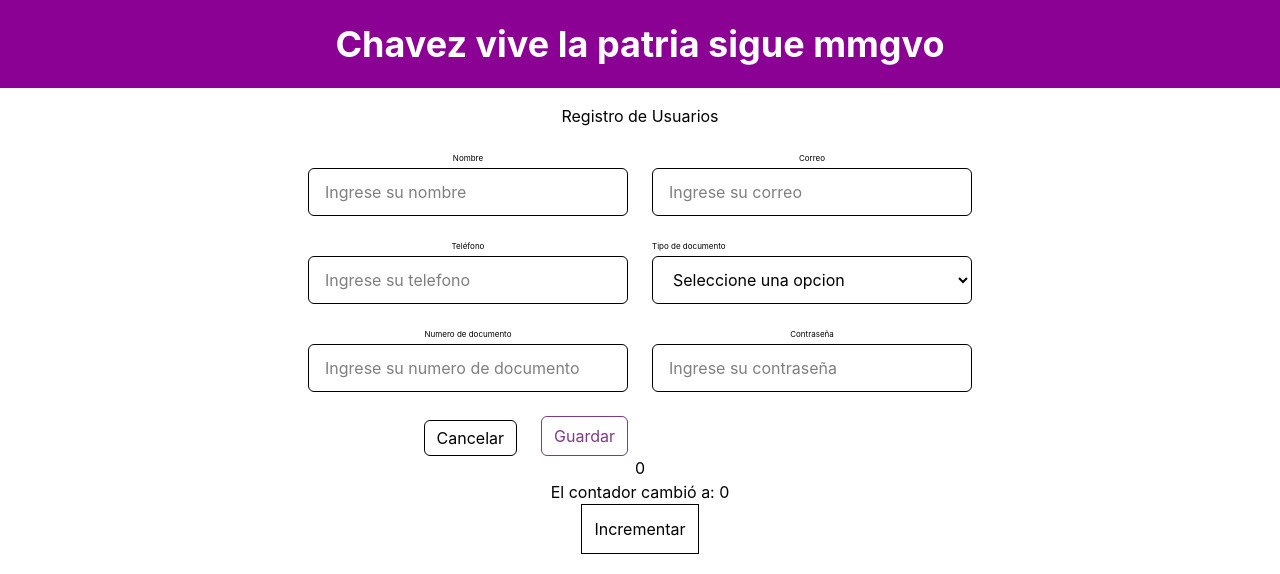
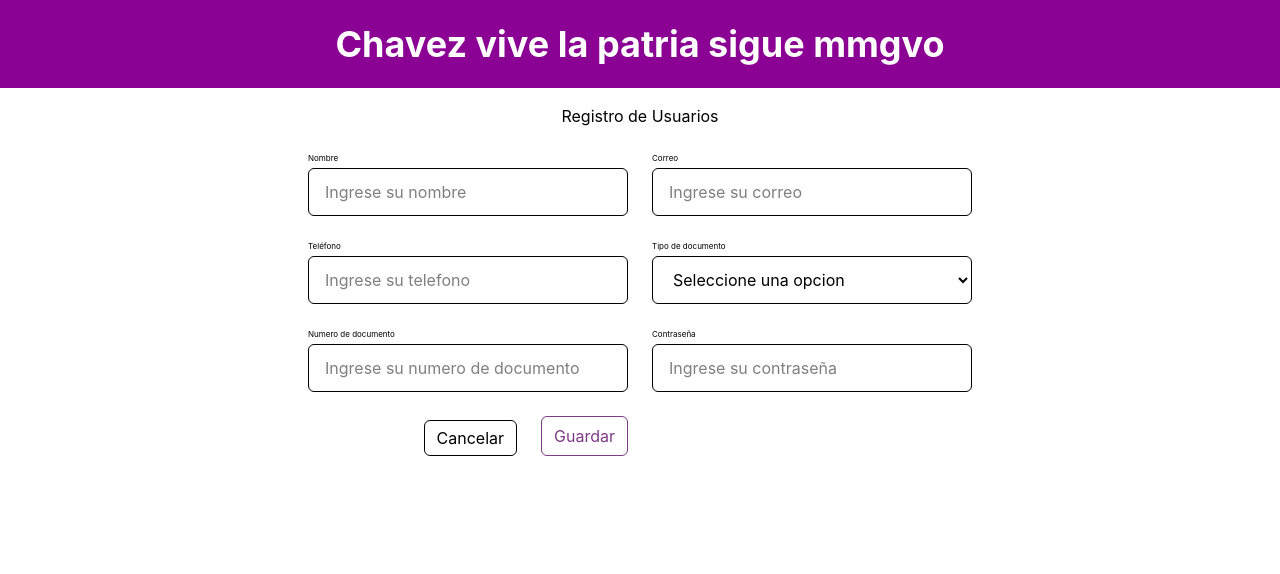
Before and after one commit to RyseJuan/3147206-work-class-react, a React (Vite) app: page / in a window 1280 px wide. Shown: the top 574 px of the page. Built offline with nearby package versions, Linux system fonts and the light colour scheme.

Commit message:
feat: Se agrego el estado de error en input y select y instalamos ZOD

```diff
--- a/package.json
+++ b/package.json
@@ -14,7 +14,8 @@
     "@tailwindcss/vite": "^4.2.1",
     "react": "^19.2.0",
     "react-dom": "^19.2.0",
-    "tailwindcss": "^4.2.1"
+    "tailwindcss": "^4.2.1",
+    "zod": "^4.3.6"
   },
   "devDependencies": {
     "@eslint/js": "^9.39.1",
--- a/src/features/users/components/UserRegisterForm.jsx
+++ b/src/features/users/components/UserRegisterForm.jsx
@@ -1,21 +1,76 @@
 import { useState, useEffect } from "react";
 import { getDocumentTypes } from "@/features/users/services/selectServices.js";
-import { Input, Button, DeleteCounter, DeleteEffect , DeleteCounter2, Select } from "@/shared";
+import { Input, Button, Select } from "@/shared";
+import { userSchema } from '../schemas/userSchema.js';
 
 
 export default function UserRegisterForm() {
 
     const [documentTypes, setDocumentTypes] = useState([]);
+    const [formData, setFormData] = useState({
+        userName: "",
+        userEmail: "",
+        userPhone: "",
+        userDocumentType: "",
+        userDocumentNumber: "",
+        userPassword: "",
+    });
+    const [errors, setErrors] = useState({})
 
     useEffect(() => {
         getDocumentTypes().then(setDocumentTypes);
     }, [])
 
+    // ==============================================
+    //               Handle Genérico
+    // ==============================================
+
+    // Funcion que se ejecuta cada vez que cambia el valor de un input del formulario
+
+    const handleChange = (e) => {
+        // Se obtiene el nombre del campo y su valor
+        const { name, value } = e.target;
+
+        setFormData((prev) => ({
+            // Se copian todos los valores anteriores del estado
+            ...prev,
+
+            // Se actualiza unicamente lo que cambió
+            [name]: value,
+        }));
+    }
+
+    // ==============================================
+    //               Handle Genérico
+    // ==============================================
+
+    // Funcion que se ejecuta cuando se envia el formulario
+
+    const handleSubmit = (e) => {
+
+        e.preventDefault();
+
+        const result = userSchema.safeParse(formData);
+
+        if (!result.success) {
+            const fieldErrors = {};
+            result.error.issues.forEach((issue) => {
+                const field = issue.path[0];
+                fieldErrors[field] = issue.message;
+            });
+
+            setErrors(fieldErrors);
+            return;
+        }
+
+        setErrors({})
+
+        console.log("Usuario valido:", result.data);
+
+    };
+
     const handleNameChange = (e) => {
         console.log("Nombre: ", e.target.value);
-    }
-    const handleEmailBlur= (e) => {
-        console.log("Email: ", e.target.value);
     }
 
     return (
@@ -24,42 +79,63 @@ export default function UserRegisterForm() {
                 Registro de Usuarios
             </h1>
 
-            <form className="grid grid-cols-1 items-center gap-6">
+            <form
+            className="grid grid-cols-1 items-center gap-6"
+            onSubmit={handleSubmit}
+            >
+
                 <div className="grid grid-cols-2 gap-6 my-0 mx-auto">
 
                     <Input
                         label="Nombre"
                         name="userName"
                         placeholder="Ingrese su nombre"
-                        onChange={handleNameChange}
+                        value={formData.userName}
+                        onChange={handleChange}
+                        error={errors.userName}
                     />
                     <Input
                         label="Correo"
                         name="userEmail"
                         placeholder="Ingrese su correo"
+                        value={formData.userEmail}
                         type="email"
+                        onChange={handleChange}
+                        error={errors.userEmail}
                     />
                     <Input
                         label="Teléfono"
                         name="userPhone"
                         placeholder="Ingrese su telefono"
+                        value={formData.userPhone}
                         type="tel"
+                        onChange={handleChange}
+                        error={errors.userPhone}
                     />
                     <Select
                         label="Tipo de documento"
-                        name="documentType"
+                        name="userDocumentType"
+                        value={formData.userDocumentType}
                         options={documentTypes}
+                        onChange={handleChange}
+                        error={errors.userDocumentType}
                     />
                     <Input
                         label="Numero de documento"
+                        name="userDocumentNumber"
                         placeholder="Ingrese su numero de documento"
-                        name="documentNumber"
+                        value={formData.userDocumentNumber}
+                        onChange={handleChange}
+                        error={errors.userDocumentNumber}
                     />
                     <Input
                         label="Contraseña"
                         name="userPassword"
                         placeholder="Ingrese su contraseña"
+                        value={formData.userPassword}
                         type="password"
+                        onChange={handleChange}
+                        error={errors.userPassword}
                     />
                     {/* Actions */}
                     <div className="flex items-end justify-end gap-6">
@@ -82,8 +158,6 @@ export default function UserRegisterForm() {
             </form>
 
 
-            <DeleteCounter2/>
-
         </div>
     );
 }
--- /dev/null
+++ b/src/features/users/schemas/userSchema.js
@@ -0,0 +1,35 @@
+import { z } from "zod";
+
+export const userSchema = z.object({
+
+    userName : z
+        .string()
+        .min(3, "El nombre debe tener minimo 3 caracteres")
+        .max(60, "El nombre es demasiado largo"),
+
+    userEmail: z
+        .string()
+        .regex(/^[^\s@]+@[^\s@]+\.[^\s@]+$/,"Debe ingresar un email"),
+
+    userPhone: z
+        .string()
+        .regex(/^[0-9]{10}$/, "El telefono debe tener 10 digitos"),
+
+    userDocumentTypes: z
+        .string()
+        .min(1, "Debe seleccionar un tipo de documento"),
+
+    userDocumentNumber: z
+        .string()
+        .min(5, "Numero de documento invalido")
+        .max(20, "Numero de documento demasiado largo"),
+
+    userPassword: z
+        .string()
+        .min(8, "Contraseña debe tener minimo 8 caracteres")
+        .regex(/[A-Z]/, "Debe contener al menos una mayuscula")
+        .regex(/[a-z]/, "Debe contener al menos una minuscula")
+        .regex(/[0-9]/, "Debe contener al menos un numero")
+        .regex(/[^A-Za-z0-9]/, "Debe contener al menos un caracteres especial")
+
+})
--- a/src/index.css
+++ /dev/null
@@ -1 +0,0 @@
-@import "tailwindcss";
--- a/src/shared/components/Input.jsx
+++ b/src/shared/components/Input.jsx
@@ -1,6 +1,7 @@
 export default function Input({
     label,
     type = "text",
+    error,
     ...props
 }){
     //Cuerpo de la funcion --- Todas las funciones va a retornar un solo Div
@@ -12,11 +13,13 @@ export default function Input({
 
             {label && (
                 <label
-                className="
-                    block
+                className={
+                    `block
                     text-[8px]
                     mb-1
-                ">
+                    place-self-start
+                    ${error ? "text-red-600" : "text-text-primary"}
+                `}>
                 {label}
             </label>
             )}
@@ -56,7 +59,7 @@ export default function Input({
 
                 <input
                     type={type}
-                    className="
+                    className={`
                         relative
                         w-full
                         h-12
@@ -66,21 +69,21 @@ export default function Input({
                         px-4
                         text-base
 
+                        hover:border-2
+                        hover:border-focus-border
+
                         focus:outline-none
-                        focus:ring-2
+                        focus:ring-1
                         focus:ring-focus-ring
-                        focus:border-focus-border
-                    "
+
+                        ${error ? "border-red-600" : "border border-border"}
+                    `}
                     {...props}
-                    >
-
-
-
-                </input>
-
+                />
             </div>
 
             {/* Feedback message */}
+            {error && <p className="text-caption text-red-600 place-self-start">{error}</p>}
             <div>
 
             </div>
--- a/src/styles/semantic.css
+++ b/src/styles/semantic.css
@@ -1,64 +1,72 @@
 :root {
 
-    /* ======= BRAND ====== */
+
+    /* =================== LIGHT THEME =================== */
+
+    /* ======BRAND====== */
 
     --semantic-brand: var(--primary-800);
-    --semantic-brand-hover: var(--primary-950);  /* Generalmente es de un tono mas alto que el brand (osea oscuro) */
+    --semantic-brand-hover: var(--primary-950); /* Generalmente es de un tono mas alto que el brand */
 
-    --semantic-brand-soft: var(--primary-200);
-    --semantic-brand-soft-hover: var(--primary-350);
+    --semantic-brand-soft: var( --primary-200);
+    --semantic-brand-soft-hover: var(--primary-400);
 
-    /* ======= BACKGROUND ====== */
+    /* ======BACKGROUND====== */
 
-    --semantic-background: var(--color-white); /* Fondo de toda la aplicación */
+    --semantic-background: var(--color-white);    /* Fondo de toda la aplicacion*/
 
-    --semantic-surface: var(--color-gray-200); /* Fondo de modales, cards, containers */
+    --semantic-surface: var(--color-gray-200);   /* Fondo de modales, cards, containers*/
 
-    --semantic-surface-muted: var(--color-gray-400); /* Zonas secundarias, con menos importancia */
+    --semantic-surface-muted: var(--color-gray-400); /* Zonas secundarias, con menos importancia*/
 
-    --semantic-background-inverse: var(--color-black); /* Zonas secundarias, con menos importancia */
+    --semantic-surface-inverse: var(--color-black);
 
-    /* ======= TEXT ====== */
+
+    /* ======TEXT====== */
 
     --semantic-text-primary: var(--color-gray-900); /* Color principal de lectura, titulos, texto base del documento */
 
-    --semantic-text-secondary: var(--color-gray-700); /* Textos menos dominantes */
+    --semantic-text-secondary: var(--color-gray-700); /* Texto menos dominante */
 
-    --semantic-text-muted: var(--color-gray-500); /* Texto deshabilitado por ejemplo */
+    --semantic-text-muted: var(--color-gray-500); /* texto deshabilitado por ejemplo */
 
-    --semantic-text-inverse: var(--color-gray-50); /* Texto invertido */
+    --semantic-text-inverse: var(--color-gray-50); /* texto sobre fondos oscuros */
 
-    /* ======= BORDER ====== */
+
+    /* ======BORDER====== */
 
     --semantic-border: var(--color-gray-400); /* Borde principal de todos los componentes */
     --semantic-border-strong: var(--color-gray-700); /* Bordes mas fuertes */
 
-    /* ======= FOCUS ====== */
 
-    --semantic-focus-ring: var(--color-primary-700);
-    --semantic-focus-border: var(--color-primary-500);
+    /* ======FOCUS====== */
 
-    /* ======= STATE ====== */
+    --semantic-focus-ring: var(--primary-500);
+    --semantic-focus-border: var(--primary-700);
 
-    --semantic-success: var(--color-primary-950);
-    --semantic-warning: var(--color-tertiary-950);
-    --semantic-error: var(--color-secundary-950);
+    /* ======STATE====== */
 
-    /* ======= TYPOGRAPHY ====== */
+    --semantic-success: var(--secondary-950);
+    --semantic-warning: var( --senatorial-950);
+    --semantic-error: var(--secondary-950);
 
-    --semantic-font-size-display: var(--fs-xxl); /* Texto de alto impacto, texto protagonista, hero, numeros grandes */
+    /* ======TYPOGRAPHY====== */
+
     --semantic-font-size-h1: var(--fs-lg);
     --semantic-font-size-h2: var(--fs-md);
     --semantic-font-size-h3: var(--fs-sm);
     --semantic-font-size-body: var(--fs-xs);
     --semantic-font-size-medium: var(--fs-xxs);
     --semantic-font-size-small: var(--fs-xxxs);
-    --semantic-font-size-caption: var(--fs-xxxxs); /* Caption es texto auxiliar muy pequeño */
+    --semantic-font-size-caption: var(--fs-xxxxs);
 
-    /* ======= FONT WEIGHT ====== */
+    /* ======FONT WEIGHT====== */
 
-    --semantic-font-weight-heading: var(--font-weight-bold);
-    --semantic-font-weight-body: var(--font-weight-regular);
-    --semantic-font-weight-label: var(--font-weight-regular);
+    --semantic-font-weight-heading: var(--font-weight-light);
+    --semantic-font-weight-body: var(--font-weight-normal);
+    --semantic-font-weight-label: var(--font-weight-bold);
+
+
+    /* ======DARK THEME====== */
 
 }
--- a/src/styles/tokens.css
+++ b/src/styles/tokens.css
@@ -89,30 +89,34 @@
     --neutrals-900: #E9E9E9;
     --neutrals-950: #F6F6F6;
 
-    /* Font family */
-    --main-font: Work Sans, Arial, sans-serif;
-    --secundart-font: Calibri, Helvetica, Arial;
+     /* Font-family */
+    --main-font: Work Sans, Arial, sasn-serif;
+    --secondary-font: Calibri, Helvetica, Arial;
 
     /* Font weights crudos */
-    --font-weight-light:300;
+    --font-weight-light: 300;
     --font-weight-regular: 400;
-    --font-weight-bold:700;
+    --font-weight-bold: 700;
 
     /* Font variants */
-    --light-variant: light;
+    --regular-variant: regular;
     --medium-variant: medium;
-    --bold-variant: bold;
+    ---semi-bold-variant: semi-bold;
 
     /* Font-size */
+
     --fs-xxxxl: 5rem; /* Ultra grande */
-    --fs-xxxl: 4rem; /* Super grande*/
+    --fs-xxxl: 4rem; /* Super grande */
     --fs-xxl: 3rem; /* Extra grande */
     --fs-xl: 2.5rem; /* Muy grande */
     --fs-lg: 2rem; /* Grande */
     --fs-md: 1.5rem; /* Mediano */
     --fs-sm: 1.25rem; /* Pequeño */
     --fs-xs: 1rem; /* Base */
-    --fs-xxs: 0.875rem; /* Extra extra pequeño 14px */
-    --fs-xxxs: 0.75rem; /* Minimo 12px */
-    --fs-xxxxs: 0.5rem; /* Minimo 8px */
+    --fs-xxs: 0.875rem; /* Muy pequeño 14px */
+    --fs-xxxs: 0.75rem;/* Extra extra pequeño 12px */
+    --fs-xxxxs: 0.5rem;/* Minimo 8px */
+
+
+
 }
```
Also changed, not shown: src/shared/components/Select.jsx (+10 -3 lines), src/styles/global.css (+14 -19 lines), 1 other file (tests, documents, lock files or other folders).
